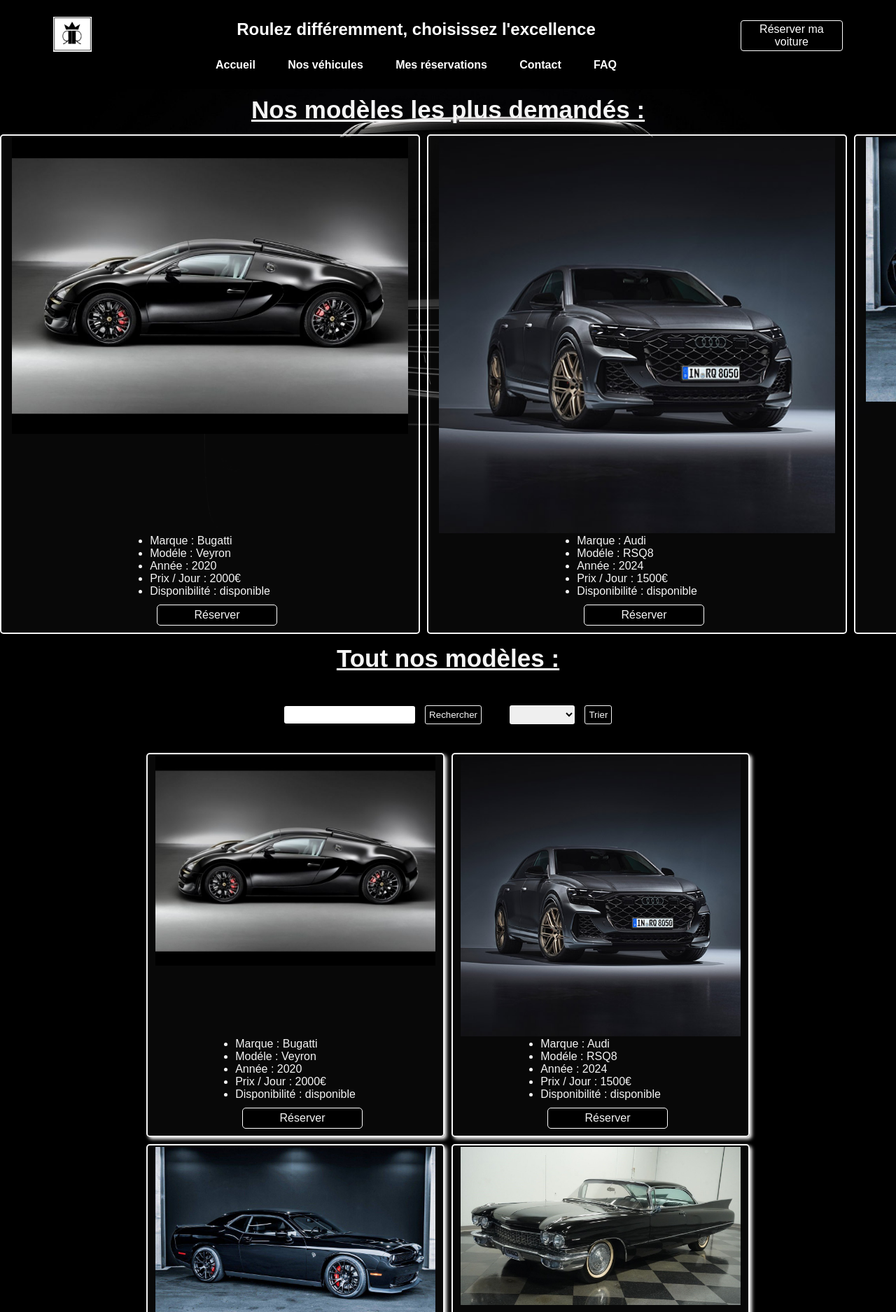
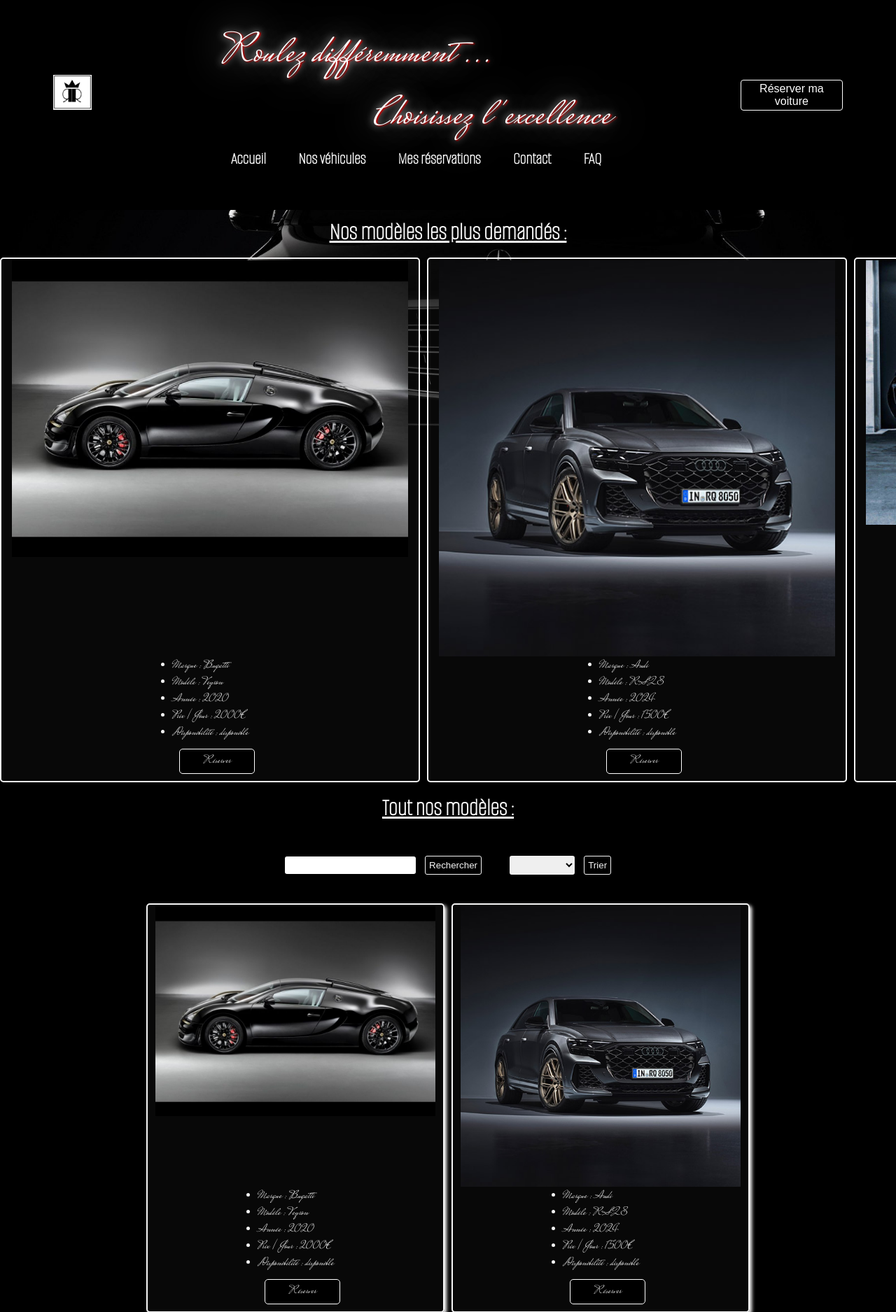
Before and after one commit to jasnael94/CaResa, a PHP site: page /cars.php in a window 1280 px wide. Shown: the top 1875 px of the page at 70% size. Run offline with PHP 8.4, Linux system fonts and the light colour scheme; data comes from the database, SQL or seed files in the repository.

Commit message:
create a font directory and adding fonts, modify css

```diff
--- a/css/style.css
+++ b/css/style.css
@@ -1,8 +1,20 @@
+@font-face {
+  font-family: 'Slogan';
+  src: url(../fonts/MrsSaintDelafield-Regular.ttf) format(truetype);
+}
+
+@font-face {
+  font-family: 'Title' ;
+  src: url(../fonts/AlumniSansPinstripe-Regular.ttf) format(truetype);
+}
+
+
 
 * {
 margin: 0;
 padding: 0;
 box-sizing: border-box;
+--red : #c20202;
 }
 
 
@@ -13,7 +25,9 @@
 background-repeat: no-repeat;
 background-color: black;
 height: 100vh;
-font-family: 'Arial', sans-serif;
+font-family: 'Slogan';
+font-weight: 100;
+
 width: 100% ;
 height: 100vh;
 display: flex;
--- a/css/stylecars.css
+++ b/css/stylecars.css
@@ -39,6 +39,7 @@
     color: whitesmoke;
     text-align: center;
     text-decoration: underline;
+    font-family: 'Title';
     font-size: 35px;
     margin-top: 10px;
     margin-bottom: 10px;
--- a/css/styleheader.css
+++ b/css/styleheader.css
@@ -19,30 +19,50 @@
     text-align: center;
 }
 
-.header-content h1 {
-    font-size: 24px;
+.header-content {
     color: white;
-    margin: 3% 1%;
+    margin: 3% 0%;
+
 }
 
+.rouler, .choice{
+    font-size: 58px;
+    font-weight: 100;
+    text-shadow: 2px 1px 2px var(--red), 0 0 1em white, 0 0 0.2em white;
+}
+
+.rouler{
+    display: flex;
+    justify-content: left;
+    margin-left: 20%;
+    margin-bottom: 0;
+}
+
+.choice{
+    display: flex;
+    justify-content: right;
+    margin-right: 20%;
+    margin-top: 0;
+}
 .nav ul {
     display: flex;
     justify-content: center;
     list-style: none;
     gap: 5%;
+    font-family: 'Title';
 }
 
 .nav a {
     color: white;
     text-decoration: none;
-    font-size: 16px;
+    font-size: 24px;
     font-weight: bold;
     transition: color 0.3s ease;
 }
 
 .nav a:hover {
-    border-bottom: #ccc solid 1px;
-    padding: 5px;
+    border-bottom: var(--red) solid 1px;
+
 }
 
 
@@ -52,6 +72,7 @@
 
 .buttonResa button {
     background-color: transparent;
+    color: white;
     border: white solid 1px;
     padding: 2% 8%;
     font-size: 16px;
@@ -60,12 +81,16 @@
 }
 
 .buttonResa button:hover {
-    padding: 3% 9%;
-    border: #ccc double 4px;
+    border: var(--red) solid 1px;
+    background-color: var(--red);
     transition: transform .3s;
 }
 
-.buttonResa button a {
+a {
     color: white;
     text-decoration: none;
 }
+
+button:hover a{
+    color: black;
+}
--- a/header.php
+++ b/header.php
@@ -27,7 +27,10 @@
 
       <!-- Slogan et barre de navigation -->
       <div class="header-content">
-        <h1>Roulez différemment, choisissez l'excellence</h1>
+        <h1>
+          <div class="rouler">Roulez différemment ...</div>
+          <div class="choice">Choisissez l'excellence</div>
+        </h1>
 
         <nav class="nav">
           <ul>
```
Also changed, not shown: fonts/AlumniSansPinstripe-Regular.ttf (added), fonts/ImperialScript-Regular.ttf (added), fonts/MrsSaintDelafield-Regular.ttf (added), fonts/slogan.ttf (added).
